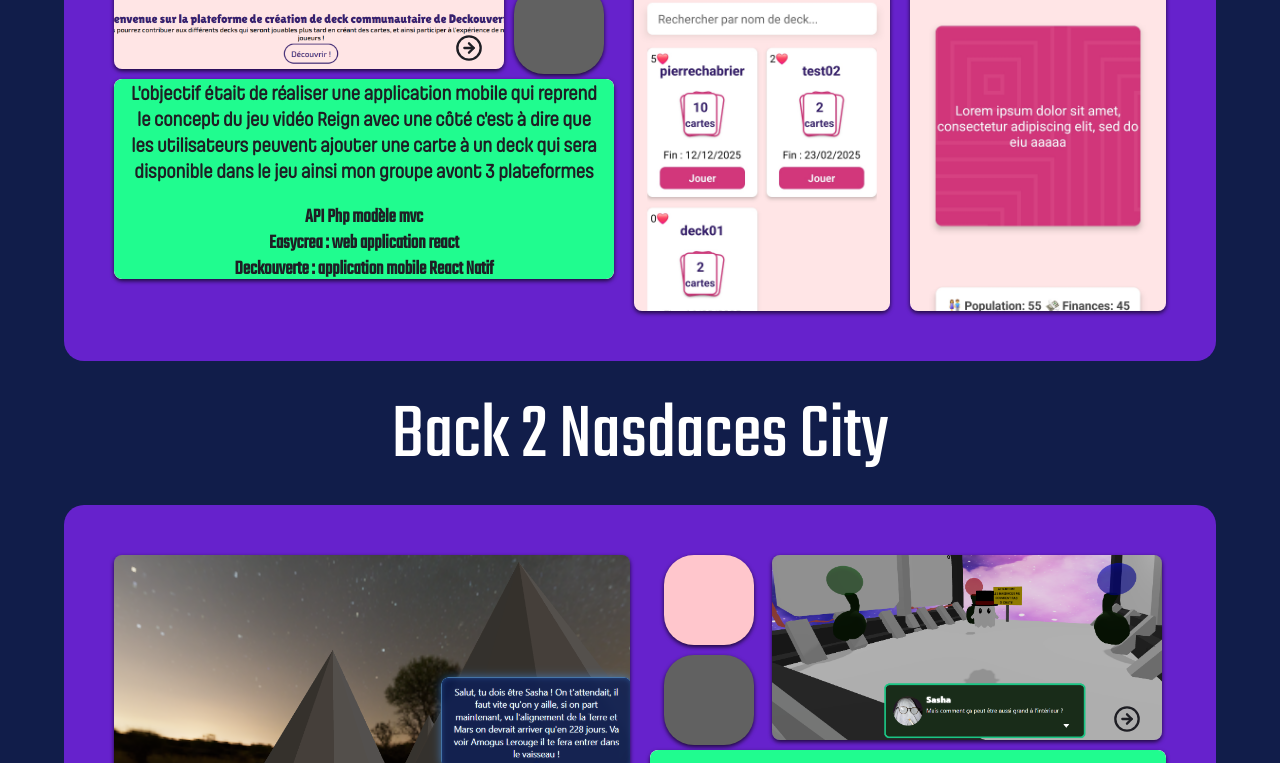
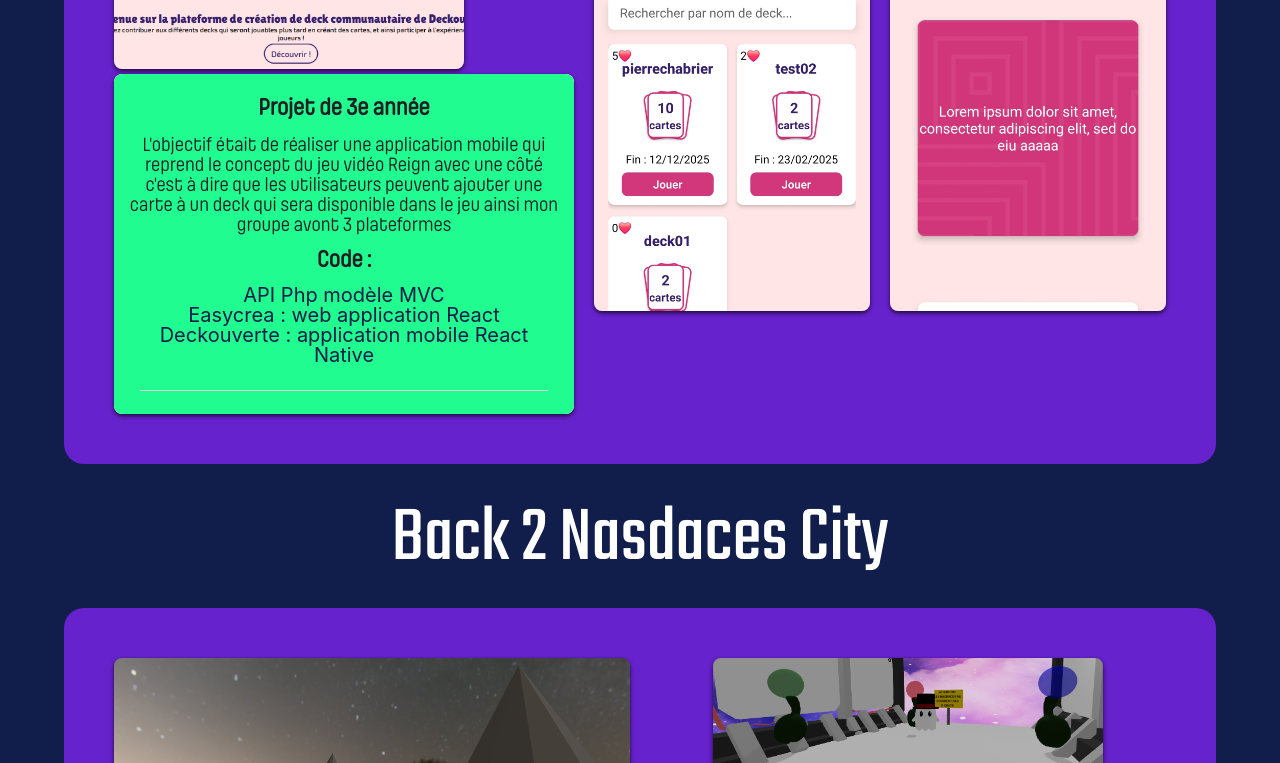
Before and after one commit to sasha4w/Portfolio-alternance, a website built with Vite: page index.html in a window 1280 px wide. Shown: the part 2920-3683 px from the top of the page. Built offline with nearby package versions, Linux system fonts and the light colour scheme.

Commit message:
changement des liens pour les github nasdace et reignapp

```diff
--- a/index.html
+++ b/index.html
@@ -667,27 +667,6 @@
               <div class="card-project easycrea">
                 <!-- Card Content -->
                 <div class="card-content"></div>
-
-                <!-- Circle Button -->
-                <a href="https://easycrea.netlify.app/">
-                  <button class="circle-button">
-                    <svg
-                      class="icon"
-                      xmlns="http://www.w3.org/2000/svg"
-                      viewBox="0 0 24 24"
-                      fill="none"
-                      stroke="currentColor"
-                      stroke-width="2"
-                      stroke-linecap="round"
-                      stroke-linejoin="round"
-                      class="lucide lucide-arrow-right-circle"
-                    >
-                      <circle cx="12" cy="12" r="10" />
-                      <path d="M8 12h8" />
-                      <path d="m12 16 4-4-4-4" />
-                    </svg>
-                  </button>
-                </a>
               </div>
 
               <div class="square-cards">
@@ -695,11 +674,12 @@
                   href="https://github.com/Ascenssucreausucre/EasyCrea"
                   target="_blank"
                 >
-                  <div class="square-card top"></div>
-                </a>
-
-                <a href="https://github.com/mxou/Deckouverte" target="_blank">
-                  <div class="square-card bottom"></div>
+                  <div class="square-card top">
+                    <img
+                      src="/assets/img/projet-dev/easycrea-logo.png"
+                      alt="Easycrea Logo"
+                    />
+                  </div>
                 </a>
               </div>
             </div>
@@ -714,10 +694,26 @@
                   qui sera disponible dans le jeu ainsi mon groupe avont 3
                   plateformes
                 </p>
-                <h3 class="bold-title">
-                  API Php modèle mvc<br />Easycrea : web application react<br />Deckouverte
-                  : application mobile React Natif
-                </h3>
+                <div>
+                  <p class="top-text">Code :</p>
+                  <div class="bold-title">
+                    <a
+                      href="https://github.com/sasha4w/ReignApi"
+                      target="_blank"
+                      >API Php modèle MVC</a
+                    >
+                    <a
+                      href="https://github.com/Ascenssucreausucre/EasyCrea"
+                      target="_blank"
+                      >Easycrea : web application React</a
+                    >
+                    <a
+                      href="https://github.com/mxou/Deckouverte"
+                      target="_blank"
+                      >Deckouverte : application mobile React Native</a
+                    >
+                  </div>
+                </div>
                 <div class="line"></div>
               </div>
             </div>
@@ -732,18 +728,6 @@
           <div class="left-side">
             <!-- Card with title, description, and circle button -->
             <div class="first-card">
-              <div class="square-cards">
-                <a
-                  href="https://github.com/Ascenssucreausucre/EasyCrea"
-                  target="_blank"
-                >
-                  <div class="square-card top"></div>
-                </a>
-
-                <a href="https://github.com/mxou/Deckouverte" target="_blank">
-                  <div class="square-card bottom"></div>
-                </a>
-              </div>
               <div class="card-project nasdace">
                 <!-- Card Content -->
                 <div class="card-content"></div>
@@ -782,6 +766,14 @@
                 </p>
                 <div class="line"></div>
               </div>
+            </div>
+            <div class="container-code">
+              <a
+                href="https://github.com/mxou/Back2Nasdace/"
+                class="voir-code"
+                data-translate="showCode"
+                >Show code</a
+              >
             </div>
           </div>
         </div>
--- a/src/styles/project-big.scss
+++ b/src/styles/project-big.scss
@@ -95,6 +95,12 @@
   font-weight: bold;
   color: #333;
   box-shadow: 0 2px 4px rgb(0 0 0 / 73%);
+  overflow: hidden;
+}
+.square-card img {
+  width: 100%;
+  height: 100%;
+  object-fit: cover;
 }
 
 .square-card.top {
@@ -132,7 +138,7 @@
   padding: 20px;
   border-radius: 8px;
   box-shadow: 0 2px 4px rgb(0 0 0 / 73%);
-  height: 200px; /* Fixed height */
+  height: 340px; /* Fixed height */
   position: relative;
   overflow: hidden; /* Hide overflow for sliding effect */
   display: flex;
@@ -171,14 +177,47 @@
 
 .big-card .bold-title {
   font-size: 20px;
-  font-weight: bold;
   color: var(--black);
   margin: 10px 0;
-  line-height: 1.3;
+
   text-align: center;
+  display: flex;
+  align-items: center;
+  justify-content: center;
+  flex-direction: column;
 }
+.bold-title a {
+  color: var(--bg-color);
+  text-decoration: none;
+  position: relative;
+  transition: color 0.3s ease, background 0.3s ease, transform 0.2s ease;
+}
+
+.bold-title a::after {
+  content: "";
+  position: absolute;
+  left: 0;
+  bottom: -3px;
+  width: 100%;
+  height: 3px;
+  background: var(--white);
+  transform: scaleX(0);
+  transition: transform 0.3s ease-in-out;
+}
+
+.bold-title a:hover {
+  color: var(--white);
+  transform: scale(1.05);
+}
+
+.bold-title a:hover::after {
+  transform: scaleX(1);
+}
+
 .top-text {
   color: var(--black);
+  font-weight: bold;
+  line-height: 1.3;
 }
 .big-card .description {
   font-size: 14px;
@@ -267,3 +306,9 @@
   border: none;
   font-size: 14px;
 }
+.container-code {
+  padding-top: 8px;
+  display: flex;
+  align-items: center;
+  justify-content: center;
+}
```
Also changed, not shown: public/assets/img/projet-dev/easycrea-logo.png (added).
